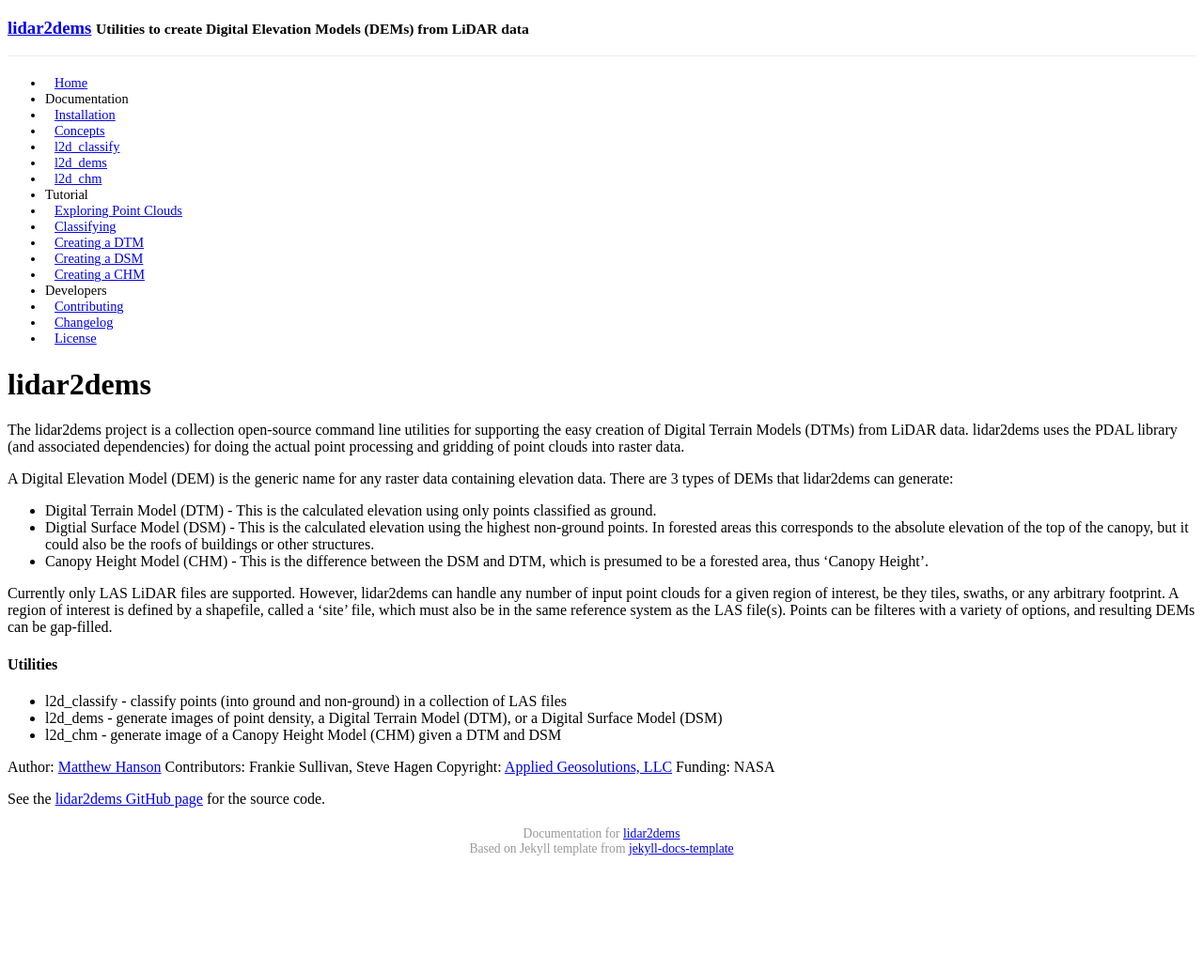
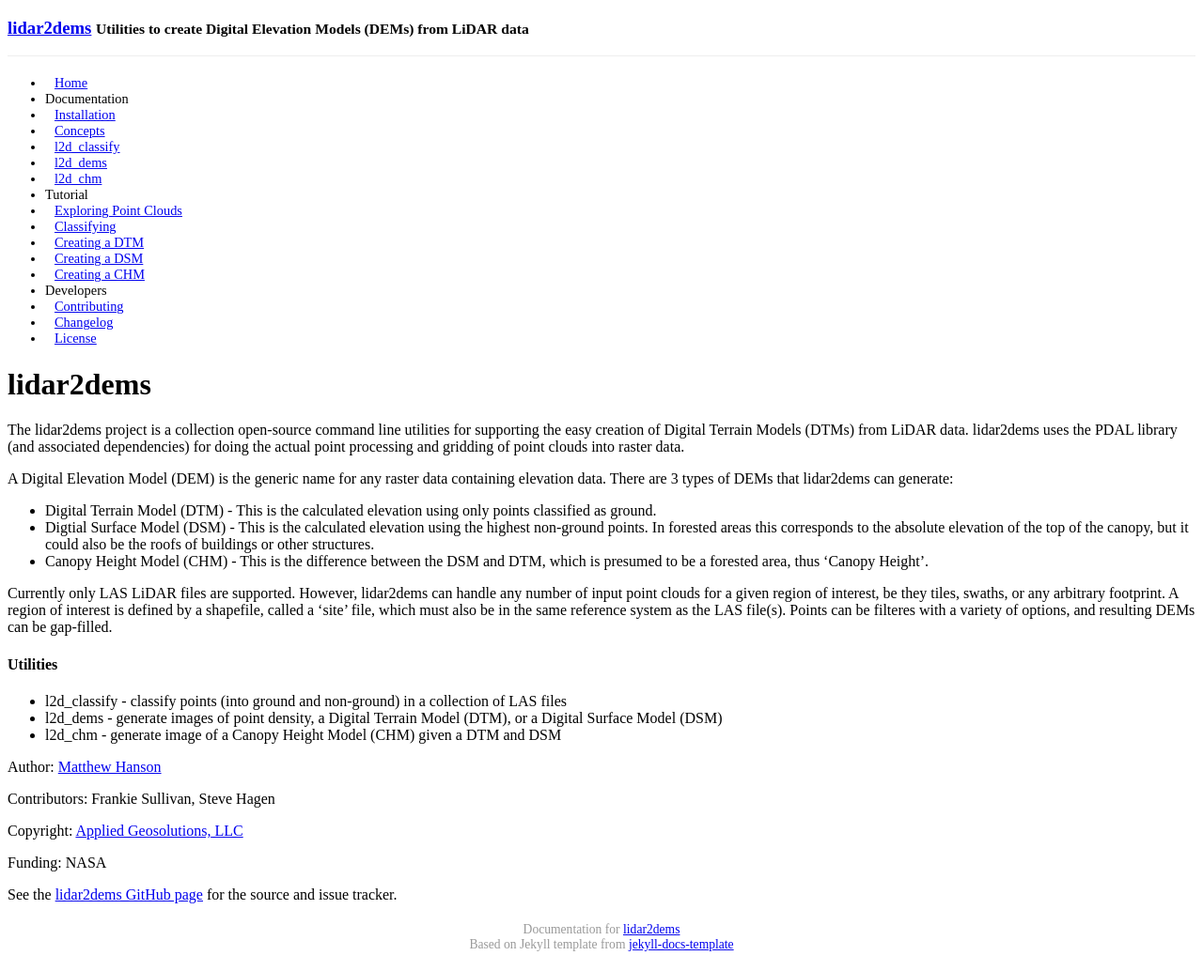
Before and after one commit to Applied-GeoSolutions/lidar2dems, a Jekyll site: the page built from index.md, in a window 1280 px wide. Shown: the whole page at 94% size. Built offline with Jekyll 4.4.1, drawn with Linux system fonts in a browser that asks for light colours; Markdown is read by kramdown in place of the engine named in the settings; a style sheet for code colours, icons or effects is not loaded; before the commit the page ends 932 px from its top, so only the background shows below that.

Commit message:
spacing in index

```diff
--- a/index.md
+++ b/index.md
@@ -22,8 +22,11 @@
 
 
 Author: [Matthew Hanson](http://github.com/matthewhanson)
+
 Contributors: Frankie Sullivan, Steve Hagen
+
 Copyright: [Applied Geosolutions, LLC](http://www.appliedgeosolutions.com)
+
 Funding: NASA
 
-See the [lidar2dems GitHub page](http://github.com/Applied-GeoSolutions/lidar2dems) for the source code.
+See the [lidar2dems GitHub page](http://github.com/Applied-GeoSolutions/lidar2dems) for the source and issue tracker.
```
